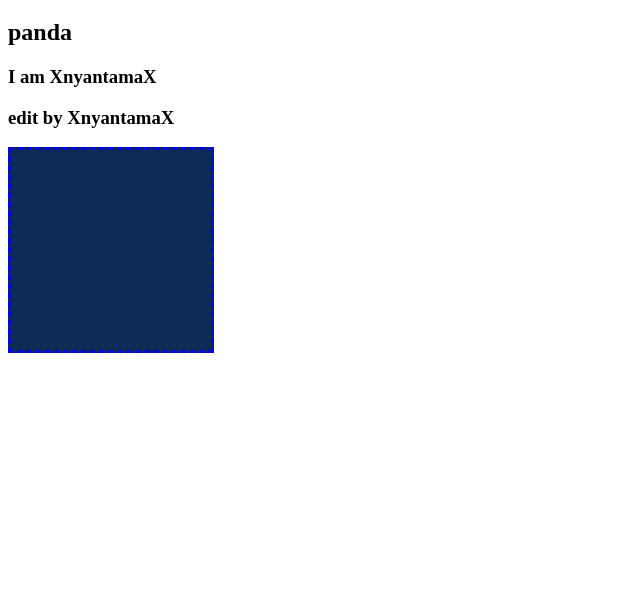
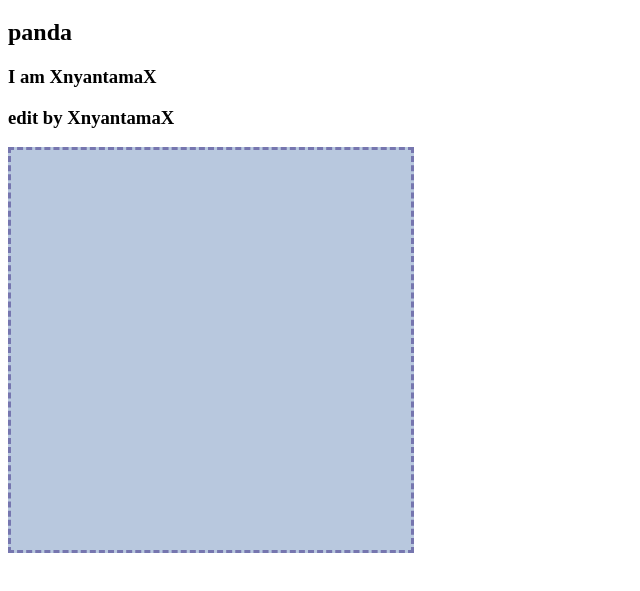
Before and after one commit to nyantama0616/practice_git, a plain HTML site: page public/index.html in a window 1280 px wide. Shown: the part 61-652 px from the top of the page, without its empty margins (0-640 px from the left). Drawn offline with Linux system fonts and the light colour scheme.

Commit message:
larger and light blue

```diff
--- a/src/index.css
+++ b/src/index.css
@@ -1,7 +1,7 @@
 
 .box {
-    width: 200px;
-    height: 200px;
-    border: 3px rgb(7, 7, 220) dashed;
-    background-color: rgb(12, 44, 85);
+    width: 400px;
+    height: 400px;
+    border: 3px rgb(118, 118, 175) dashed;
+    background-color: rgb(184, 200, 222);
 }
```
